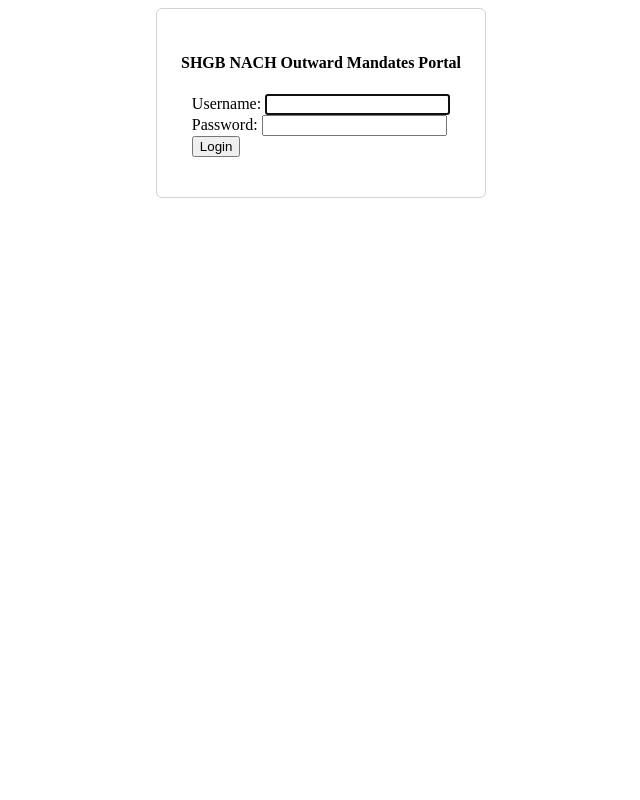
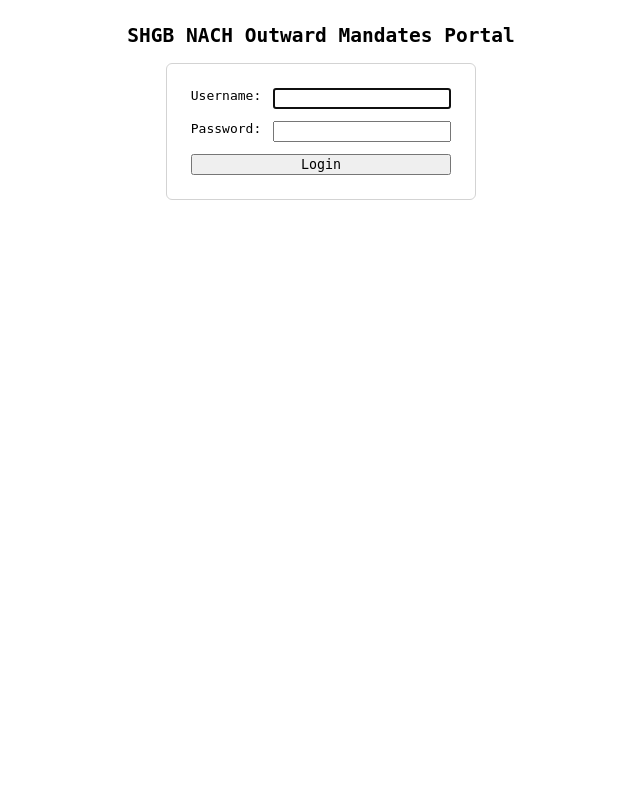
Before and after one commit to thegaurav15/mms, a Django app: page /authentication/login/ in a window 1280 px wide. Shown: the whole page, without its empty margins (319-959 px from the left). Run offline with Django 5.2, Linux system fonts and the light colour scheme.

Commit message:
before postgres migration

```diff
--- a/authentication/templates/login.html
+++ b/authentication/templates/login.html
@@ -3,6 +3,8 @@
 <head>
     <style>
         body {
+            font-family: monospace;
+            grid-auto-rows: auto 1fr;
             display: grid;
             justify-items: center;
             justify-content: center;
@@ -17,14 +19,29 @@
             justify-content: center;
             justify-items: center;
         }
+        #form {
+            margin: 0;
+            display: grid;
+            grid-gap: 12px;
+        }
+        #form > div {
+            display: grid;
+            grid-template-columns: auto 1fr;
+            font-family: monospace;
+            grid-gap: 12px;
+        }
+        #form > div > input,
+        #form > button {
+            font-family: monospace;
+        }
+
     </style>
 </head>
 
 <body>
-
+    <h2>SHGB NACH Outward Mandates Portal</h2>
     <div class="form-container">
-    <h4>SHGB NACH Outward Mandates Portal</h4>
-    <form action="{% url 'authentication:login' %}" method="post">
+    <form id="form" action="{% url 'authentication:login' %}" method="post">
         {% csrf_token %}
         {{form}}
         <button type="submit">Login</button>
--- a/mandate/templates/mandate/search_acc.html
+++ b/mandate/templates/mandate/search_acc.html
@@ -11,12 +11,8 @@
 
 {% block content %}
 <h1>Search Mandate</h1>
-<h3>By Credit Account No.</h3>
-<form action="{% url 'mandate:search_acc' %}" method="get" enctype="multipart/form-data">
+<h5>By Credit Account No.</h5>
 
-    {{form.account}}
-
-</form>
 
 {% if queryset.count == 0 %}
 <p>No records exist</p>
```
Also changed, not shown: db.sqlite3, mandate/images/mandate/SHGB20250220000001_cropped.png (added), mandate/images/mandate/SHGB20250220000002_cropped.png (added).
